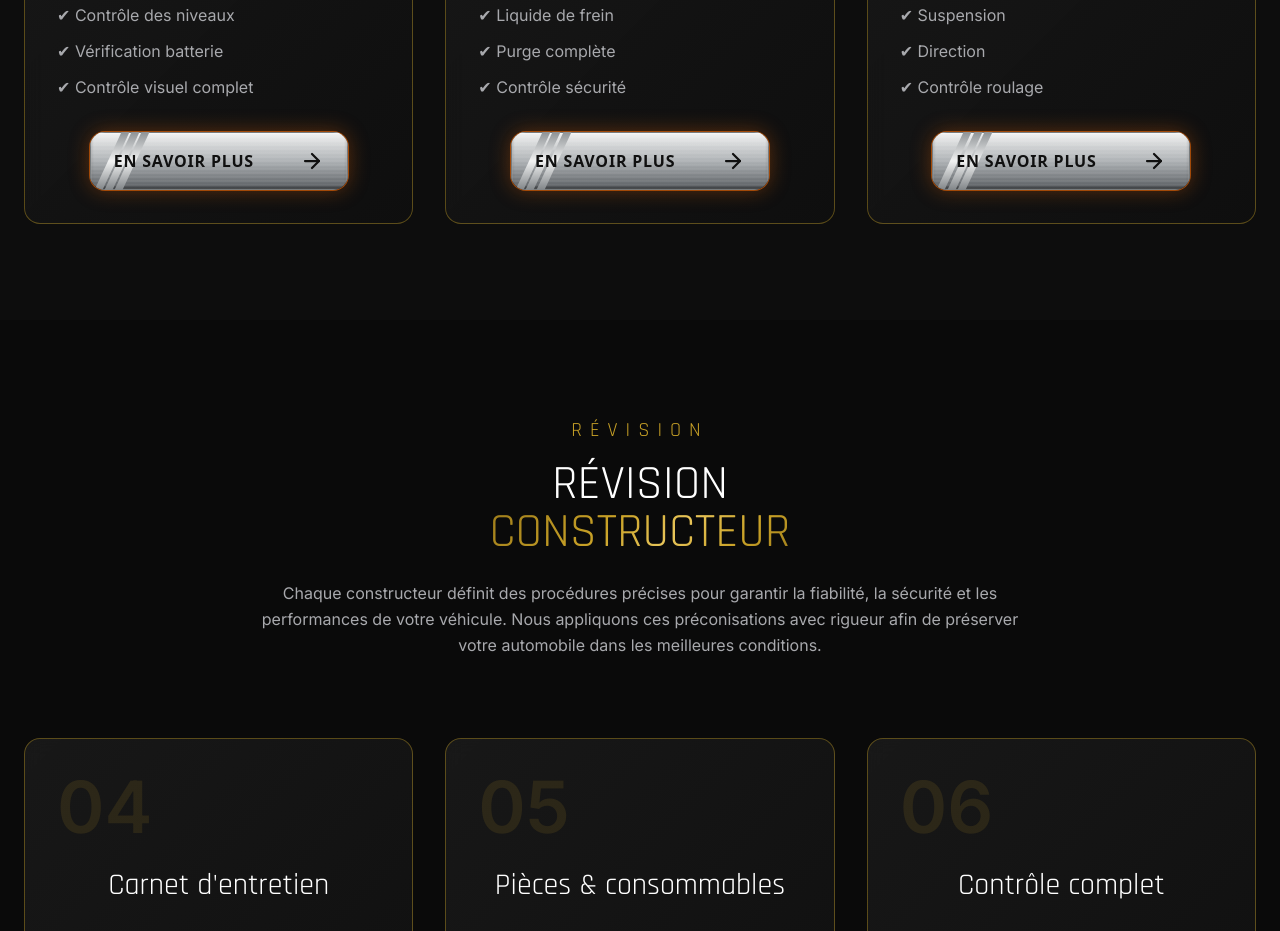
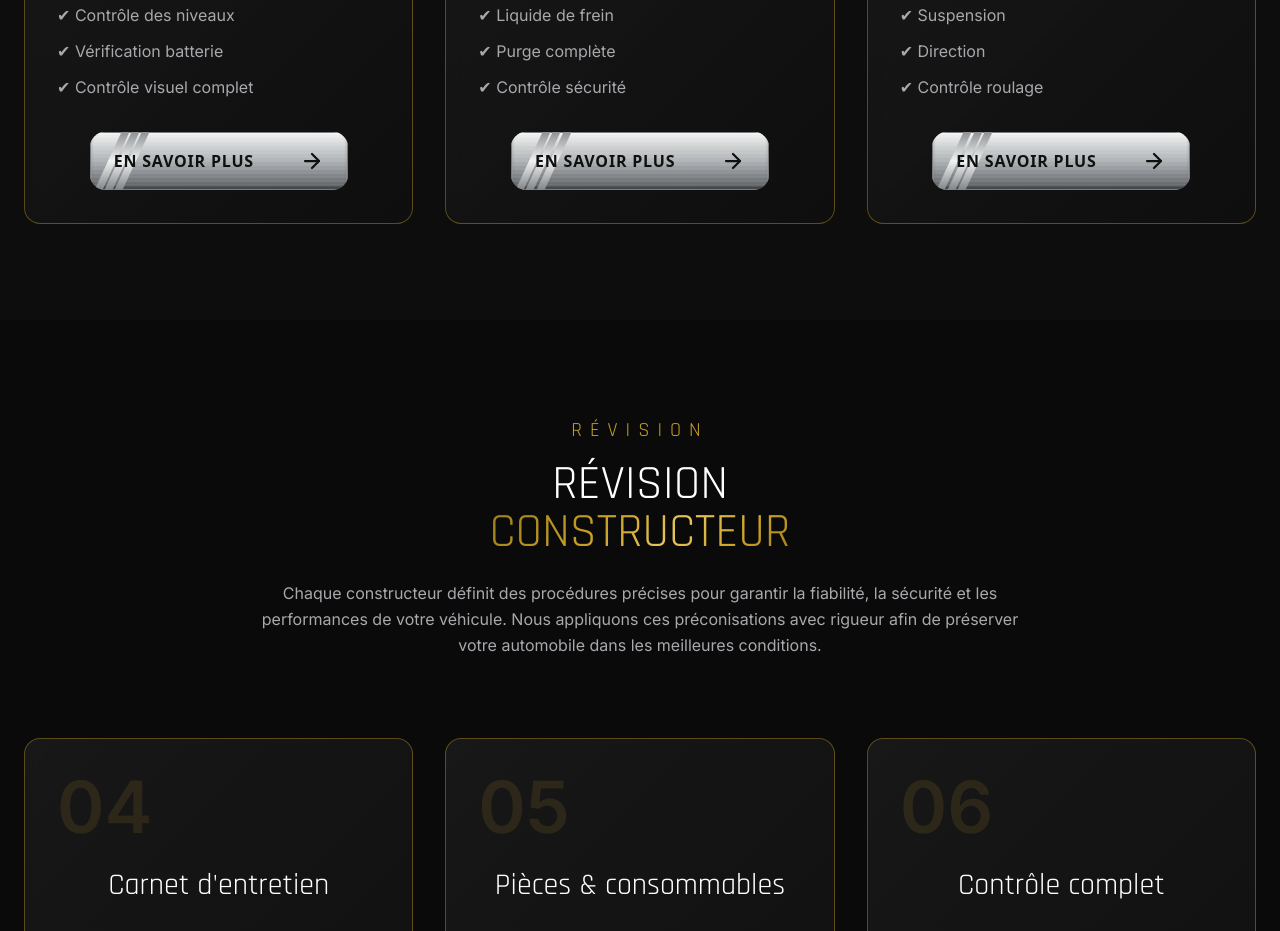
Before and after one commit to PerformancePrestigeAcademy/performance-prestige-academy, a React (Vite) app: page /maintenance in a window 1280 px wide. Shown: the part 1860-2791 px from the top of the page. Built offline with nearby package versions, Linux system fonts and the light colour scheme.

Commit message:
PATCH 032 v8

```diff
--- a/src/Pages/MaintenancePage.tsx
+++ b/src/Pages/MaintenancePage.tsx
@@ -169,11 +169,10 @@ keywords="garage automobile, révision, entretien, diagnostic, préparation mote
           px-6
           rounded-2xl
           font-sans text-white
-          border border-[#C95A0A]/80
-          bg-[#080402]
-          shadow-[0_0_20px_rgba(201,90,10,0.4)]
+          border border-transparent
+          bg-transparent
+          shadow-none
           transition-all duration-300
-          hover:border-[#F47B18] hover:shadow-[0_0_25px_rgba(244,123,24,0.55)]
           active:scale-[0.99]
         "
       >
@@ -297,11 +296,10 @@ keywords="garage automobile, révision, entretien, diagnostic, préparation mote
           px-6
           rounded-2xl
           font-sans text-white
-          border border-[#C95A0A]/80
-          bg-[#080402]
-          shadow-[0_0_20px_rgba(201,90,10,0.4)]
+          border border-transparent
+          bg-transparent
+          shadow-none
           transition-all duration-300
-          hover:border-[#F47B18] hover:shadow-[0_0_25px_rgba(244,123,24,0.55)]
           active:scale-[0.99]
         "
       >
@@ -427,9 +425,9 @@ keywords="garage automobile, révision, entretien, diagnostic, préparation mote
           px-6
           rounded-2xl
           font-sans text-white
-          border border-[#C95A0A]/80
-          bg-[#080402]
-          shadow-[0_0_20px_rgba(201,90,10,0.4)]
+          border border-transparent
+          bg-transparent
+          shadow-none
           transition-all duration-300
           hover:border-[#F47B18] hover:shadow-[0_0_25px_rgba(244,123,24,0.55)]
           active:scale-[0.99]
```
